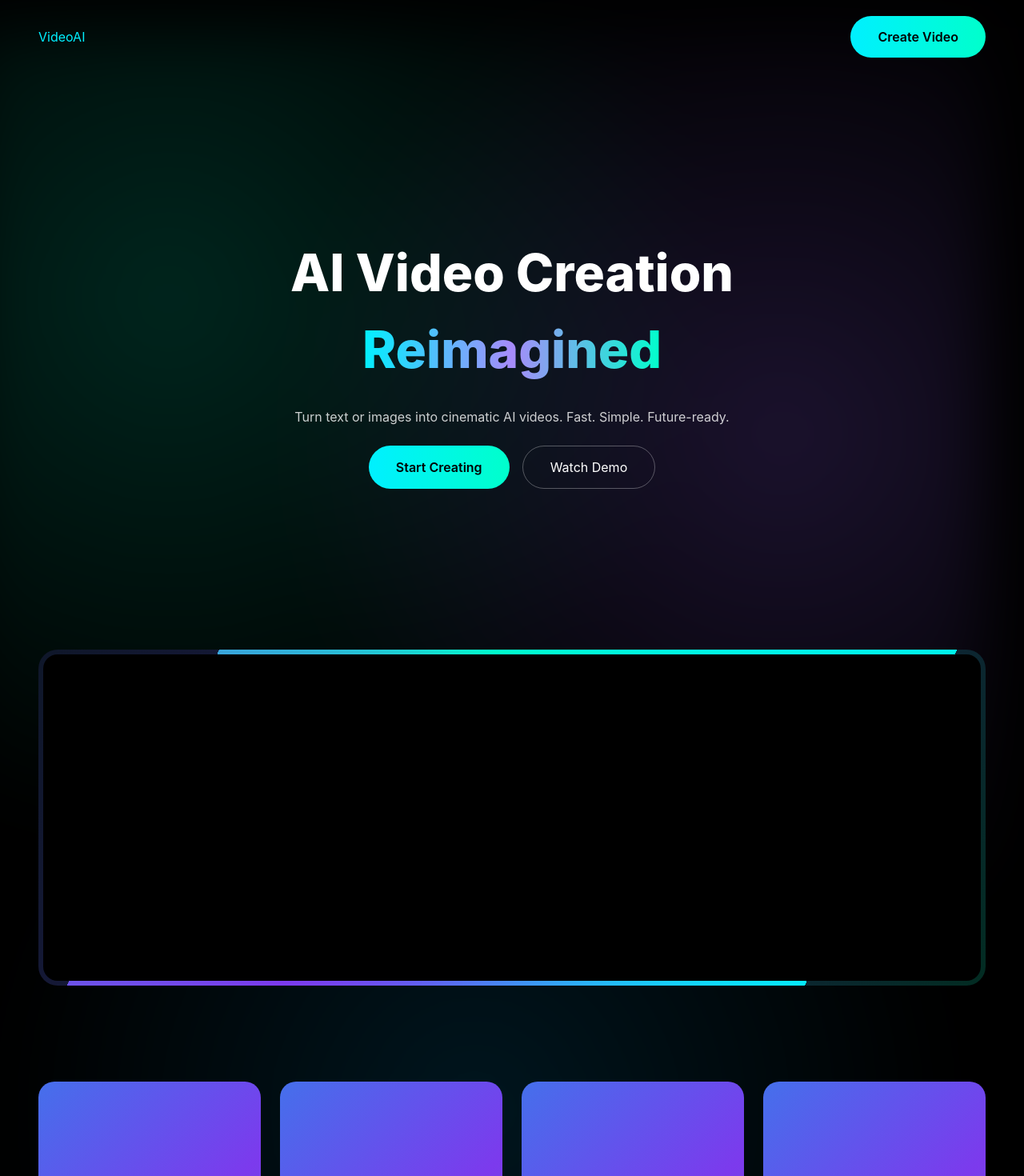
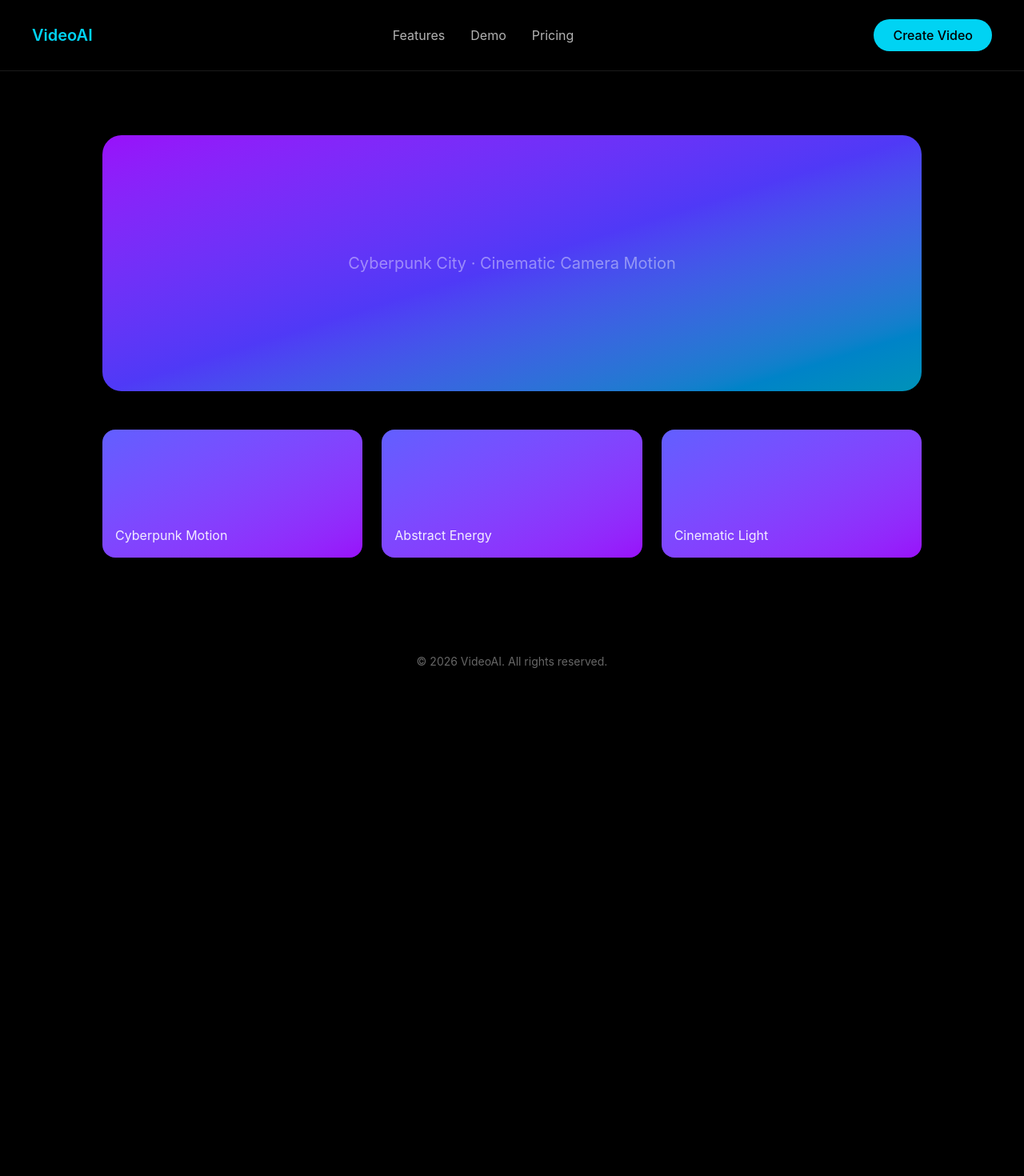
Before and after one commit to SZMXJ/ai-video-mvp, a Next.js app: page / in a window 1280 px wide. Shown: the top 1470 px of the page at 80% size. After the commit the page ends 877 px from the top, so only its background shows below. Built offline with nearby package versions, Linux system fonts and the light colour scheme.

Commit message:
homepage layout and animation

```diff
--- a/app/generate/page.tsx
+++ b/app/generate/page.tsx
@@ -1,37 +1,55 @@
 "use client";
 
-export const dynamic = "force-dynamic";
-
-import { useState } from "react";
-import { useRouter } from "next/navigation";
+import { motion } from "framer-motion";
 
 export default function GeneratePage() {
-  const router = useRouter();
-  const [prompt, setPrompt] = useState("");
+  return (
+    <main className="min-h-screen bg-black text-white flex items-center justify-center px-6">
+      <motion.div
+        initial={{ opacity: 0, y: 40 }}
+        animate={{ opacity: 1, y: 0 }}
+        transition={{ duration: 0.8 }}
+        className="w-full max-w-2xl border border-white/10 rounded-3xl p-8 bg-white/5 backdrop-blur"
+      >
+        <h1 className="text-3xl font-semibold mb-2">
+          Create Your AI Video
+        </h1>
+        <p className="text-white/60 mb-8">
+          Describe your idea. Our AI will turn it into a cinematic video.
+        </p>
 
-  return (
-    <main style={{ padding: 24 }}>
-      <h1>Generate Page</h1>
+        {/* Prompt input */}
+        <textarea
+          placeholder="A futuristic city at night, neon lights, cinematic camera movement..."
+          className="w-full h-40 rounded-xl bg-black/60 border border-white/10 p-4 text-white placeholder-white/30 focus:outline-none focus:border-cyan-400 transition"
+        />
 
-      <input
-        value={prompt}
-        onChange={(e) => setPrompt(e.target.value)}
-        placeholder="Enter prompt"
-        style={{
-          width: "100%",
-          padding: 8,
-          marginTop: 12,
-        }}
-      />
+        {/* Options */}
+        <div className="grid grid-cols-2 gap-4 mt-6">
+          <select className="bg-black/60 border border-white/10 rounded-xl p-3 text-white">
+            <option>Cyberpunk</option>
+            <option>Cinematic</option>
+            <option>Anime</option>
+            <option>Realistic</option>
+          </select>
 
-      <button
-        style={{ marginTop: 12 }}
-        onClick={() => {
-          alert("Generate: " + prompt);
-        }}
-      >
-        Generate
-      </button>
+          <select className="bg-black/60 border border-white/10 rounded-xl p-3 text-white">
+            <option>16:9</option>
+            <option>9:16</option>
+            <option>1:1</option>
+          </select>
+        </div>
+
+        {/* Generate button */}
+        <button className="mt-8 w-full py-4 rounded-full bg-cyan-400 text-black font-medium text-lg hover:bg-cyan-300 transition">
+          Generate Video
+        </button>
+
+        {/* Placeholder result */}
+        <div className="mt-10 h-48 rounded-2xl border border-white/10 flex items-center justify-center text-white/40">
+          Video preview will appear here
+        </div>
+      </motion.div>
     </main>
   );
 }
--- a/app/page.tsx
+++ b/app/page.tsx
@@ -1,66 +1,73 @@
-export default function HomePage() {
+"use client";
+
+import { motion } from "framer-motion";
+import Link from "next/link";
+
+export default function Home() {
   return (
-    <main style={{ position: "relative", minHeight: "100vh" }}>
-      {/* Animated background */}
-      <div className="futuristic-bg" />
+    <main className="min-h-screen bg-black text-white">
+      {/* ===== Top Nav ===== */}
+      <header className="flex items-center justify-between px-10 py-6 border-b border-white/10">
+        <div className="text-xl font-semibold text-cyan-400">
+          VideoAI
+        </div>
 
-      {/* Header */}
-      <header style={{
-        position: "relative",
-        zIndex: 10,
-        padding: "20px 48px",
-        display: "flex",
-        justifyContent: "space-between",
-        alignItems: "center"
-      }}>
-        <h1 style={{ color: "#00f0ff" }}>VideoAI</h1>
-        <button className="btn-primary">Create Video</button>
+        <nav className="flex gap-8 text-white/70">
+          <a href="#features" className="hover:text-white">Features</a>
+          <a href="#demo" className="hover:text-white">Demo</a>
+          <a href="/pricing" className="hover:text-white">Pricing</a>
+        </nav>
+
+        <Link
+          href="/generate"
+          className="px-6 py-2 rounded-full bg-cyan-400 text-black font-medium hover:bg-cyan-300 transition"
+        >
+          Create Video
+        </Link>
       </header>
 
-      {/* Hero */}
-      <section style={{
-        position: "relative",
-        zIndex: 10,
-        height: "90vh",
-        display: "flex",
-        flexDirection: "column",
-        justifyContent: "center",
-        alignItems: "center",
-        textAlign: "center",
-        gap: 24
-      }}>
-        <h2 style={{ fontSize: 64, fontWeight: 800 }}>
-          AI Video Creation <br />
-          <span className="gradient-text">Reimagined</span>
-        </h2>
-        <p style={{ maxWidth: 680, opacity: .8 }}>
-          Turn text or images into cinematic AI videos. Fast. Simple. Future-ready.
-        </p>
-        <div style={{ display: "flex", gap: 16 }}>
-          <button className="btn-primary">Start Creating</button>
-          <button className="btn-outline">Watch Demo</button>
+      {/* ===== Hero Demo ===== */}
+      <section
+        id="demo"
+        className="px-10 py-20 flex flex-col items-center"
+      >
+        <motion.div
+          className="w-full max-w-5xl h-[320px] rounded-3xl bg-gradient-to-br from-purple-600 via-indigo-600 to-cyan-600 flex items-center justify-center"
+          initial={{ opacity: 0, scale: 0.96 }}
+          animate={{ opacity: 1, scale: 1 }}
+          transition={{ duration: 1 }}
+        >
+          <motion.div
+            className="text-white text-xl"
+            animate={{ opacity: [0.3, 1, 0.3] }}
+            transition={{ duration: 3, repeat: Infinity }}
+          >
+            Cyberpunk City · Cinematic Camera Motion
+          </motion.div>
+        </motion.div>
+
+        {/* Demo styles */}
+        <div className="mt-12 grid grid-cols-1 md:grid-cols-3 gap-6 w-full max-w-5xl">
+          {[
+            "Cyberpunk Motion",
+            "Abstract Energy",
+            "Cinematic Light",
+          ].map((text) => (
+            <motion.div
+              key={text}
+              whileHover={{ scale: 1.05 }}
+              className="h-40 rounded-2xl bg-gradient-to-br from-indigo-500 to-purple-600 flex items-end p-4 text-white/90"
+            >
+              {text}
+            </motion.div>
+          ))}
         </div>
       </section>
 
-      {/* Demo */}
-      <section style={{ padding: "0 48px 120px", position: "relative", zIndex: 10 }}>
-        <div className="demo-panel" />
-      </section>
-
-      {/* Gallery */}
-      <section style={{
-        padding: "0 48px 120px",
-        display: "grid",
-        gridTemplateColumns: "repeat(auto-fit,minmax(260px,1fr))",
-        gap: 24,
-        position: "relative",
-        zIndex: 10
-      }}>
-        <div className="motion-card" />
-        <div className="motion-card" />
-        <div className="motion-card" />
-        <div className="motion-card" />
-      </section>
+      {/* ===== Footer ===== */}
+      <footer className="py-10 text-center text-white/40 text-sm">
+        © 2026 VideoAI. All rights reserved.
+      </footer>
     </main>
   );
 }
--- a/package.json
+++ b/package.json
@@ -9,6 +9,7 @@
     "lint": "eslint"
   },
   "dependencies": {
+    "framer-motion": "^12.24.12",
     "next": "16.1.1",
     "react": "19.2.3",
     "react-dom": "19.2.3"
```
Also changed, not shown: 1 other file (tests, documents, lock files or other folders).
